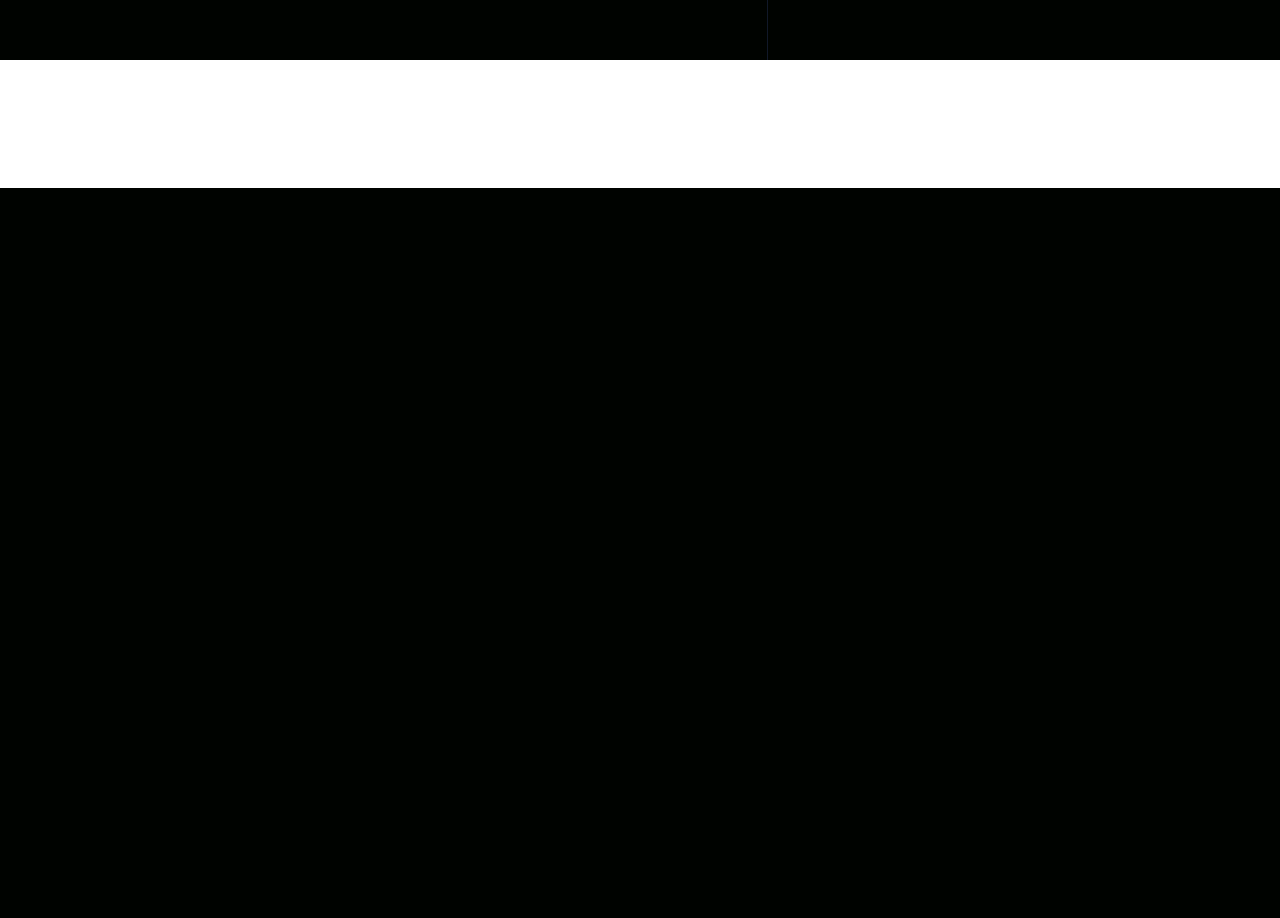
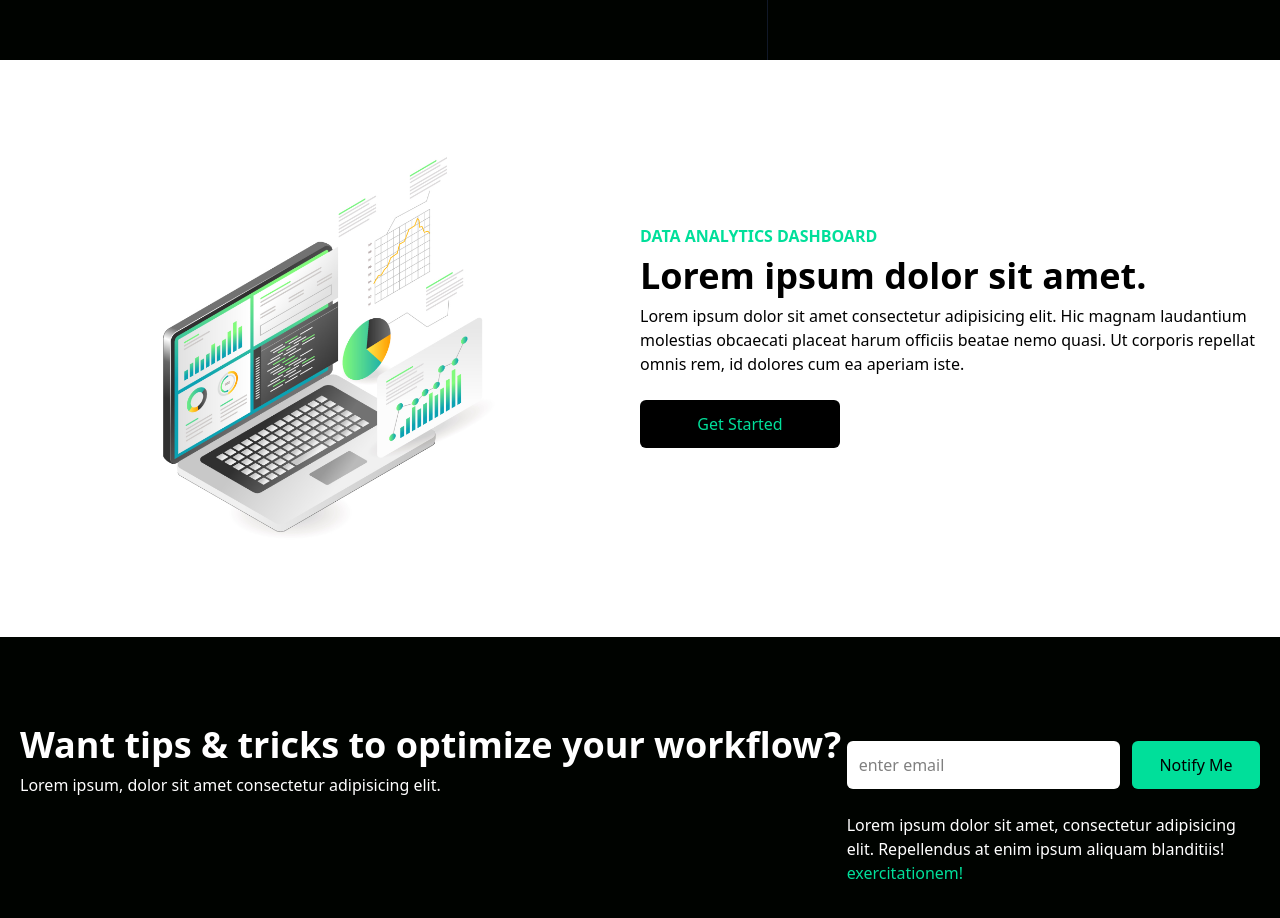
Before and after one commit to Renov30/web-data-analytics, a React (Vite) app: page / in a window 1280 px wide. Shown: the part 740-1658 px from the top of the page. Before the commit the page ends 928 px from the top, so only its background shows below. Built offline with nearby package versions, Linux system fonts and the light colour scheme.

Commit message:
feat(Analytics, Newsletter): add component ui

```diff
--- a/src/App.jsx
+++ b/src/App.jsx
@@ -5,6 +5,7 @@ import "./App.css";
 import Navbar from "./components/navbar";
 import Hero from "./components/Hero";
 import Analytics from "./components/Analytics";
+import Newsletter from "./components/Newsletter";
 
 function App() {
   const [count, setCount] = useState(0);
@@ -15,6 +16,7 @@ function App() {
         <Navbar />
         <Hero />
         <Analytics />
+        <Newsletter />
       </div>
     </>
   );
--- a/src/components/Analytics.jsx
+++ b/src/components/Analytics.jsx
@@ -1,10 +1,29 @@
 import React from "react";
+import Laptop from "../assets/laptop.jpg";
 
 function Analytics() {
   return (
     <div>
-      <div className="w-full bg-white py-16 px-4"></div>
-      <div className="max-w-[1240px] mx-auto grid md:grid-cols-2"></div>
+      <div className="w-full bg-white py-16 px-4">
+        <div className="max-w-[1240px] mx-auto grid md:grid-cols-2">
+          <img className="w-[500px] mx-auto my-4" src={Laptop} alt="/" />
+          <div className="flex flex-col justify-center">
+            <p className="text-[#00df9a] font-bold">DATA ANALYTICS DASHBOARD</p>
+            <h1 className="md:text-4xl sm:text-3xl text-2xl font-bold py-2">
+              Lorem ipsum dolor sit amet.
+            </h1>
+            <p>
+              Lorem ipsum dolor sit amet consectetur adipisicing elit. Hic
+              magnam laudantium molestias obcaecati placeat harum officiis
+              beatae nemo quasi. Ut corporis repellat omnis rem, id dolores cum
+              ea aperiam iste.
+            </p>
+            <button className="text-[#00df9a] w-[200px] rounded-md font-medium my-6 mx-auto md:mx-0 py-3 bg-black">
+              Get Started
+            </button>
+          </div>
+        </div>
+      </div>
     </div>
   );
 }
--- /dev/null
+++ b/src/components/Newsletter.jsx
@@ -0,0 +1,35 @@
+import React from "react";
+
+function Newsletter() {
+  return (
+    <div className="w-full py-16 text-white px-4">
+      <div className="max-w-[1240px] mx-auto grid lg:grid-cols-3">
+        <div className="lg:col-span-2 my-4">
+          <h1 className="md:text-4xl sm:text-3xl text-2xl font-bold py-2">
+            Want tips & tricks to optimize your workflow?
+          </h1>
+          <p>Lorem ipsum, dolor sit amet consectetur adipisicing elit.</p>
+        </div>
+        <div className="my-4 ">
+          <div className="flex flex-column sm:flex-row items-center justify-center w-full ">
+            <input
+              className="bg-white p-3 flex w-full rounded-md text-black"
+              type="email"
+              placeholder="enter email"
+            />
+            <button className="bg-[#00df9a] w-[200px] rounded-md font-medium my-6 mx-auto md:mx-0 py-3 ml-4 lg:ml-3 text-black">
+              Notify Me
+            </button>
+          </div>
+          <p>
+            Lorem ipsum dolor sit amet, consectetur adipisicing elit.
+            Repellendus at enim ipsum aliquam blanditiis!{" "}
+            <span className="text-[#00df9a]">exercitationem!</span>
+          </p>
+        </div>
+      </div>
+    </div>
+  );
+}
+
+export default Newsletter;
```
